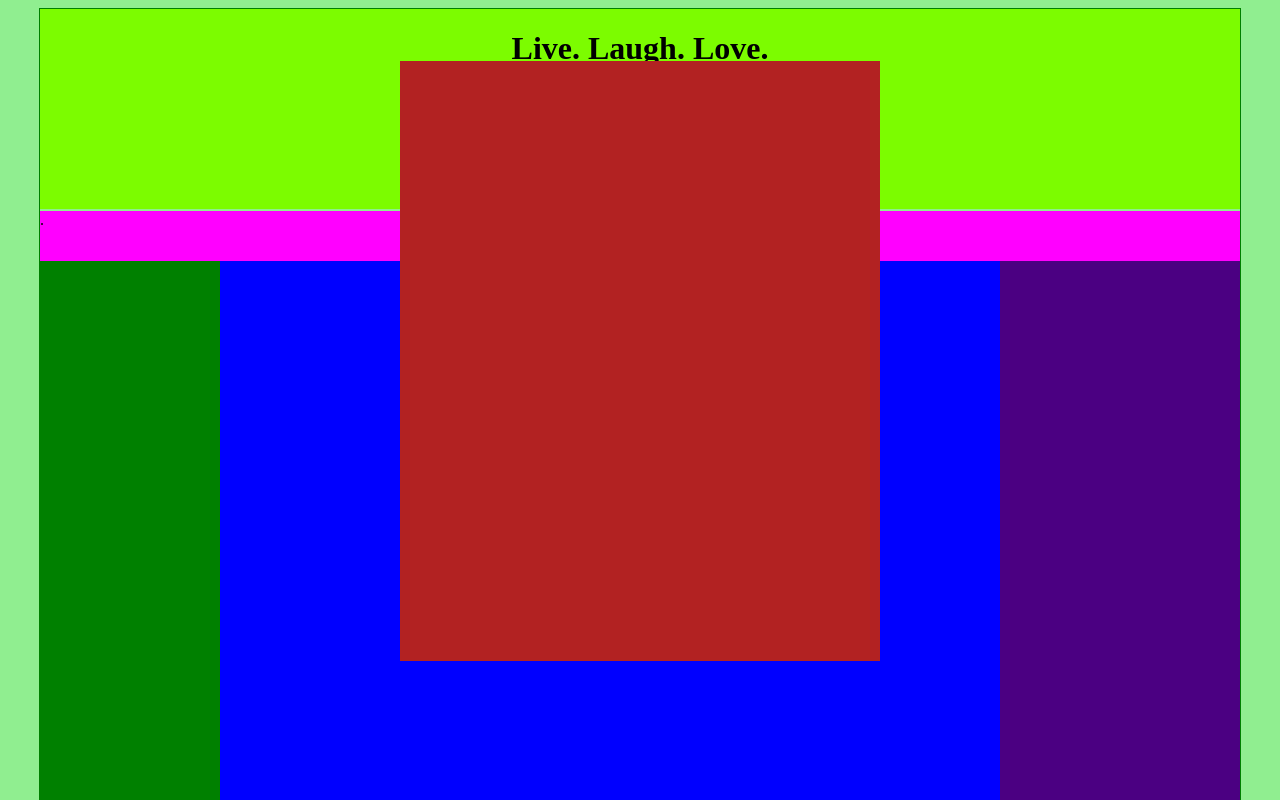
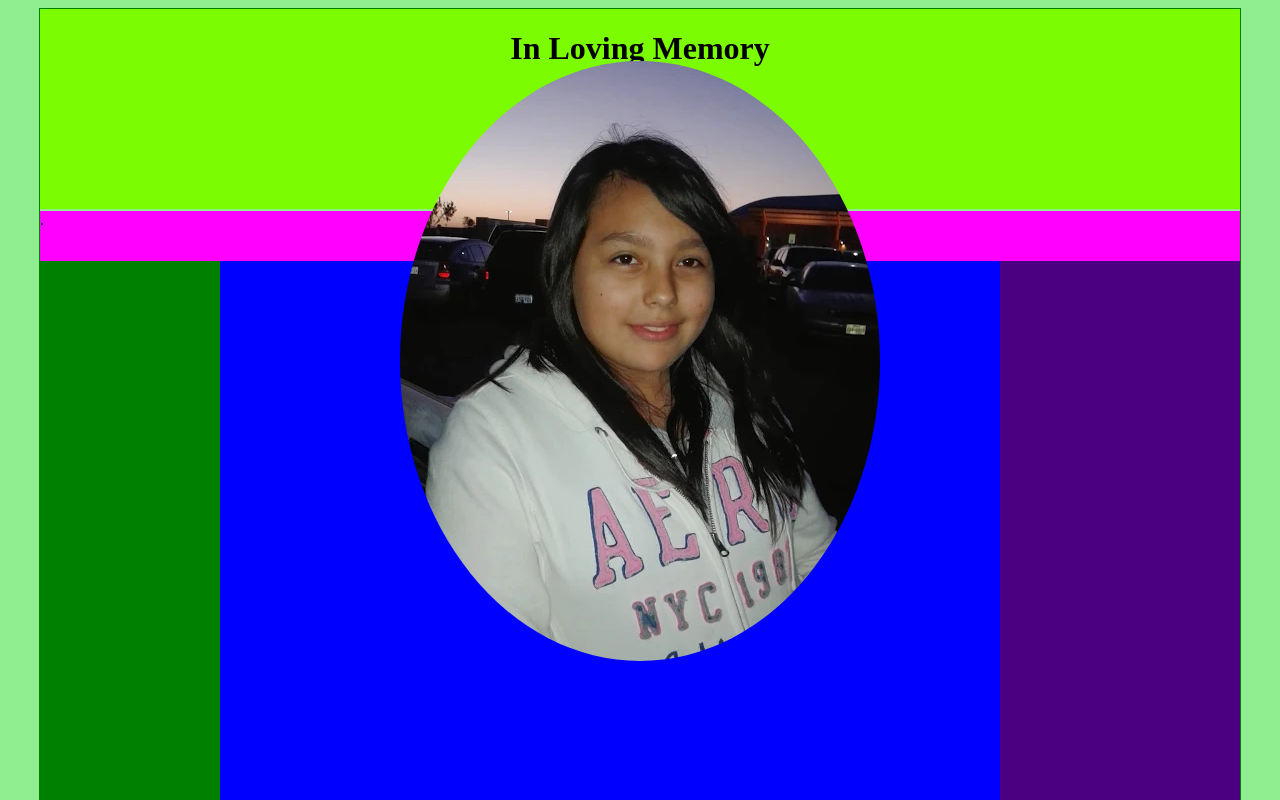
Before and after one commit to JulianVelazquez/Stephanie_Personal_Website, a plain HTML site: page index.html in a window 1280 px wide. Shown: the top 800 px of the page. Drawn offline with Linux system fonts and the light colour scheme.

Commit message:
Adding a circular frame thanks to mom

```diff
--- a/index.css
+++ b/index.css
@@ -8,7 +8,6 @@ html {
     width: 1200px;
     border: 1px solid green;
     margin: auto;
-
     position: relative;
 }
 
@@ -38,12 +37,13 @@ html {
 #subheader {
     width: 40%;
     height: 600px;
-    background-color: firebrick;
+    background-image: url("Karina.png");
     float: left;
     position: absolute;
     margin-left: 30%;
     margin-right: auto;
     margin-top: -200px;
+    border-radius: 50% 50% 50% 50%;
 
 }
 
--- a/index.html
+++ b/index.html
@@ -7,7 +7,7 @@
     <body>
             <div id="wrapper">
             <div id="topimage">
-                <h1>Live. Laugh. Love.</h1>
+                <h1>In Loving Memory</h1>
             </div>
             <div id="header">.</div>
             <div id="subheader"></div>
```
Also changed, not shown: Karina.png (added).
